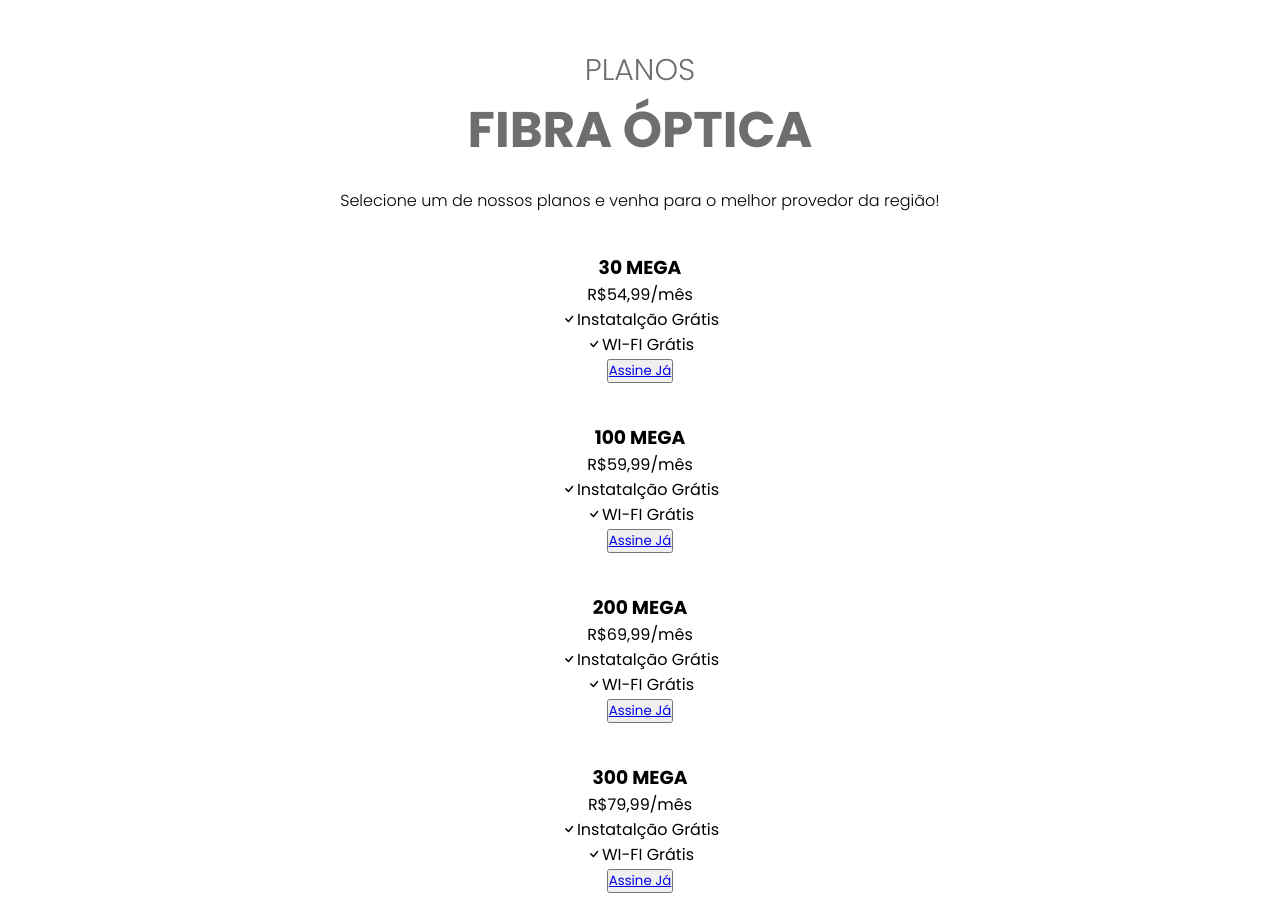
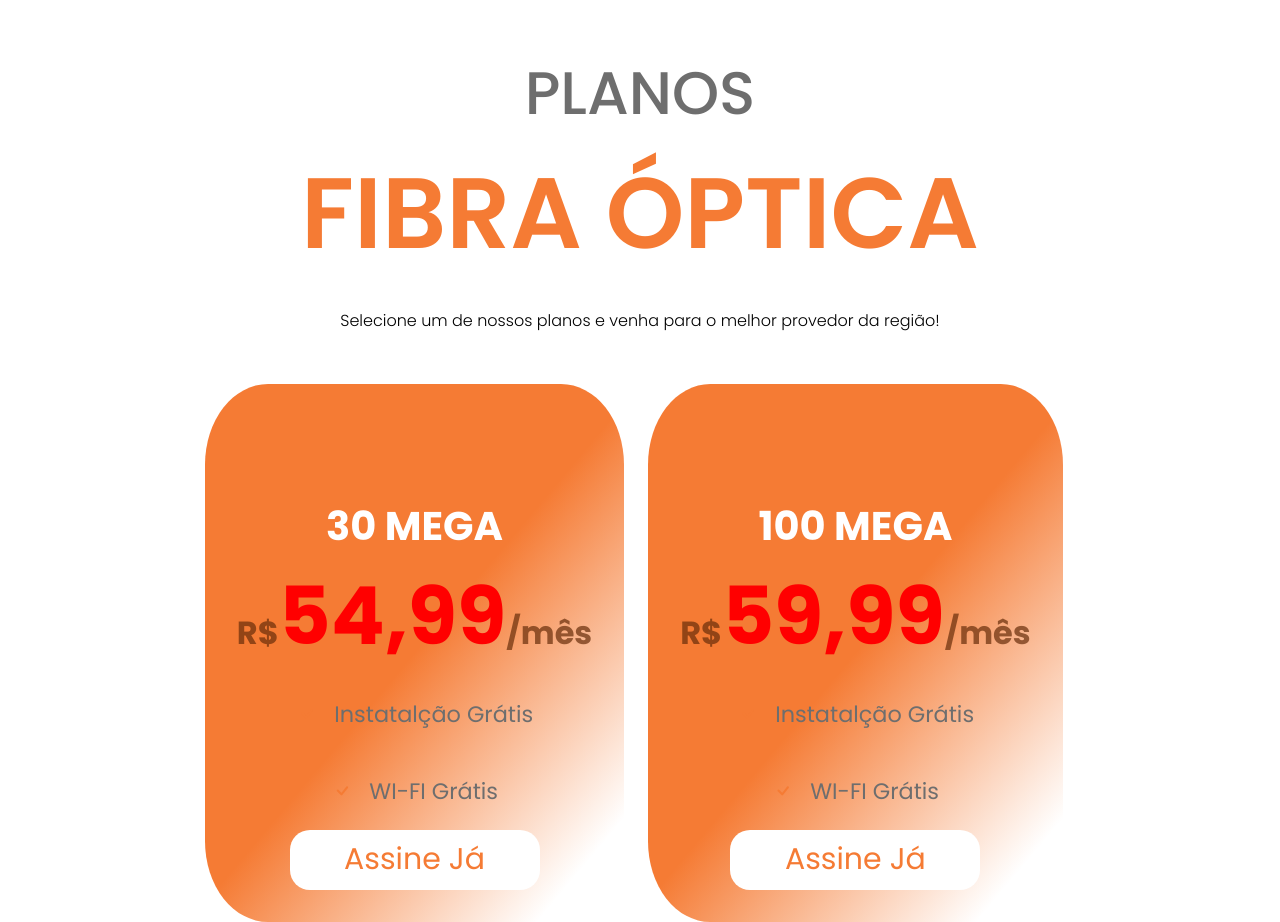
Before and after one commit to ivanizidoro/NETVIP-TELECOM, a plain HTML site: page index.html in a window 1280 px wide. Shown: the part 1032-1954 px from the top of the page. Drawn offline with nearby package versions, Linux system fonts and the light colour scheme.

Commit message:
alteração no styules planos

```diff
--- a/style.css
+++ b/style.css
@@ -1,3 +1,5 @@
+@import url("https://cdn.jsdelivr.net/npm/bootstrap-icons@1.11.1/font/bootstrap-icons.css");
+
 * {
     margin: 0;
     padding: 0;
@@ -90,20 +92,51 @@ nav a {
 
 /* corpo site */
 
+.pricing{
+    display: grid;
+    grid-template-columns: repeat(auto-fit, ninmax(32rem 1fr));
+    gap: 1.5rem;
+}
+
+.pricing span{
+    font-size: 2rem;
+    color: #662b09b0;
+}
+
+.pricing h3{
+    font-size: 4rem;
+    padding-top: 5rem;
+    color: red;
+}
+
+.pricing p{
+    line-height: 2;
+    padding: 1rem 0;
+    font-size: 1.4rem;
+    color: #6e6e6e;
+}
+
+.pricing p i{
+    padding-right: 1rem;
+    color:#f57b34;
+}
+
 .plano{
     text-align: center;
     margin-top: 50px;
 }
 
 .plano h2{
-    font-size: 30px;
+    font-size: 60px;
+    font-weight: bolder;
     color: #6e6e6e;
-    font-weight: 300;
+    font-weight: 500;
 }
 
 .plano h1{
-    font-size: 50px;
-    color: #6e6e6e;
+    font-size: 100px;
+    color: #f57b34;
+    font-weight: 600;
 }
 
 .plano p {
@@ -111,13 +144,51 @@ nav a {
     font-weight: 300;
 }
 
-.plano-1{
+.pricing{
+    display: flex;
+    flex-wrap: wrap;
+    margin-left: 16%;
+    margin-top: 4%;
+    margin-bottom: 7%;
+}
+
+.pricing .plano-1{
     text-align: center;
-    margin-top: 40px;
+    padding: 2rem;
+    background: linear-gradient(130deg, #f57b34 50%, transparent 90%);
+    border-radius: 15%;
+}
+
+.pricing .plano-1 h3{
+    font-size: 2.5rem;
+    margin-top: 0;
+    color: #fff;
+}
+
+.pricing .plano-1 .price{
+    font-size: 5rem;
+    font-weight: bolder;
+    color: red;
 }
 
 .fibra{
     align-items: center;
+}
+
+.pricing .plano-1 a{
+    text-decoration: none;
+    font-size: 30px;
+    border: none;
+    border-radius: 30%;
+    color: #f57b34;
+}
+
+.pricing .plano-1 button{
+    background: #fff;
+    height: 60px;
+    width: 250px;
+    border: none;
+    border-radius: 20px;
 }
 
 /* fibra */
```
